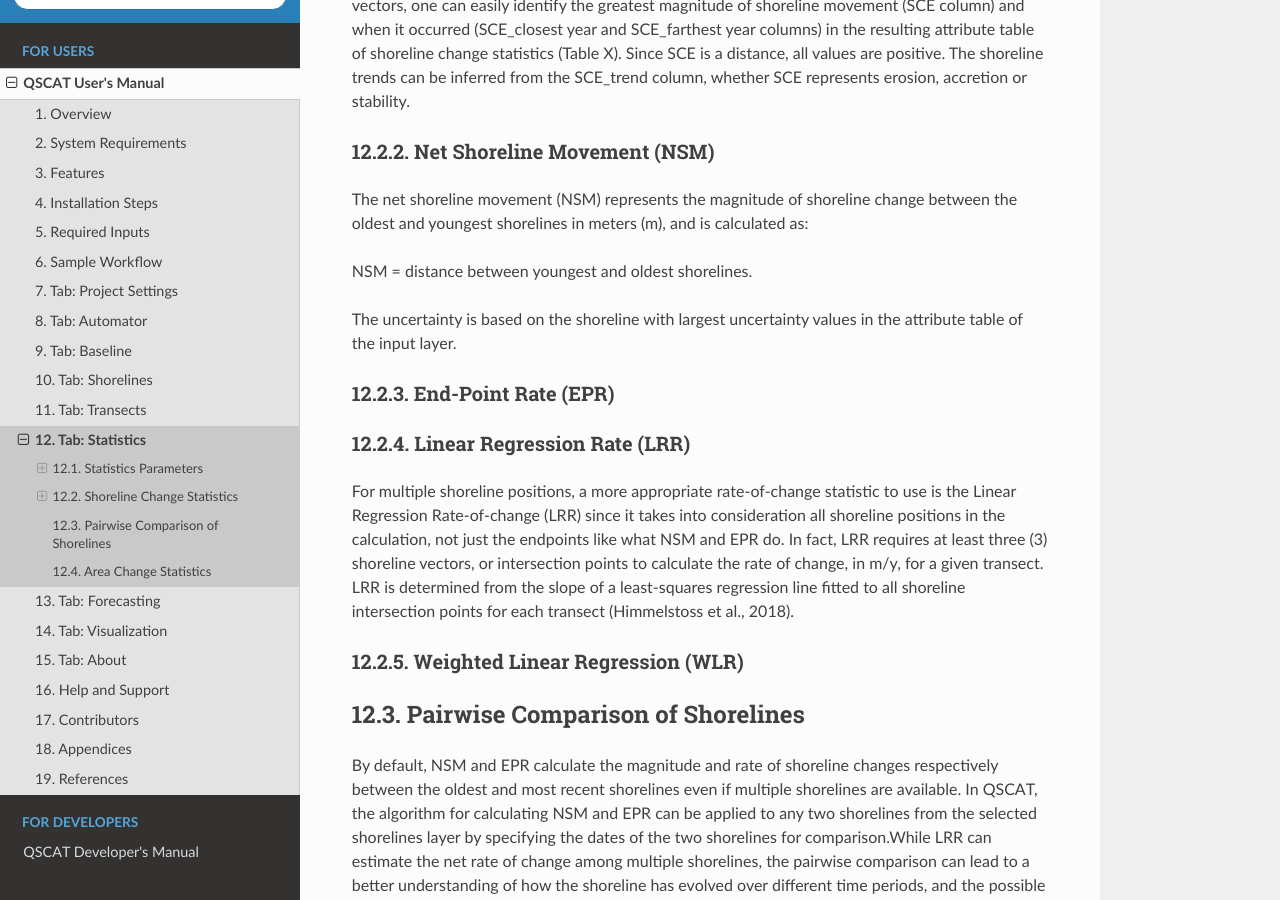
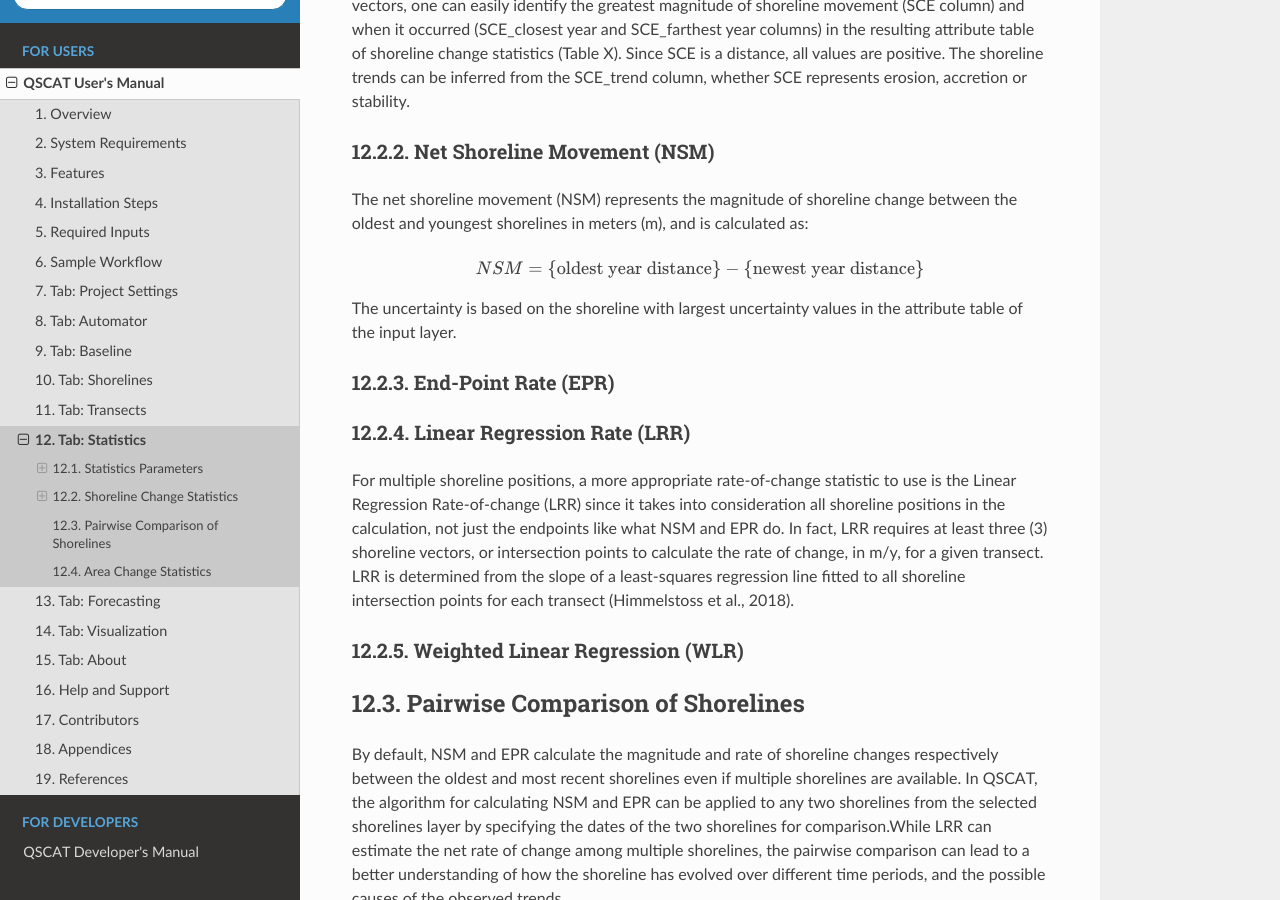
Before and after one commit to upmsi-coaster/qscat-docs, a Sphinx documentation site: the page built from docs/source/users_manual/tabs/statistics.rst, in a window 1280 px wide and 900 px high, scrolled down 1148 px. Built offline with Sphinx 7.4.7 and the Read the Docs theme 2.0.0, drawn with Linux system fonts in a browser that asks for light colours.

Commit message:
Update statistics.rst

```diff
--- a/docs/source/users_manual/tabs/statistics.rst
+++ b/docs/source/users_manual/tabs/statistics.rst
@@ -40,7 +40,9 @@
 
 The net shoreline movement (NSM) represents the magnitude of shoreline change between the oldest and youngest shorelines in meters (m), and is calculated as:
 
-NSM = distance between youngest and oldest shorelines.
+.. math::
+
+   NSM = \text{{oldest year distance}} - \text{{newest year distance}}
 
 The uncertainty is based on the shoreline with largest uncertainty values in the attribute table of the input layer.
 
```
